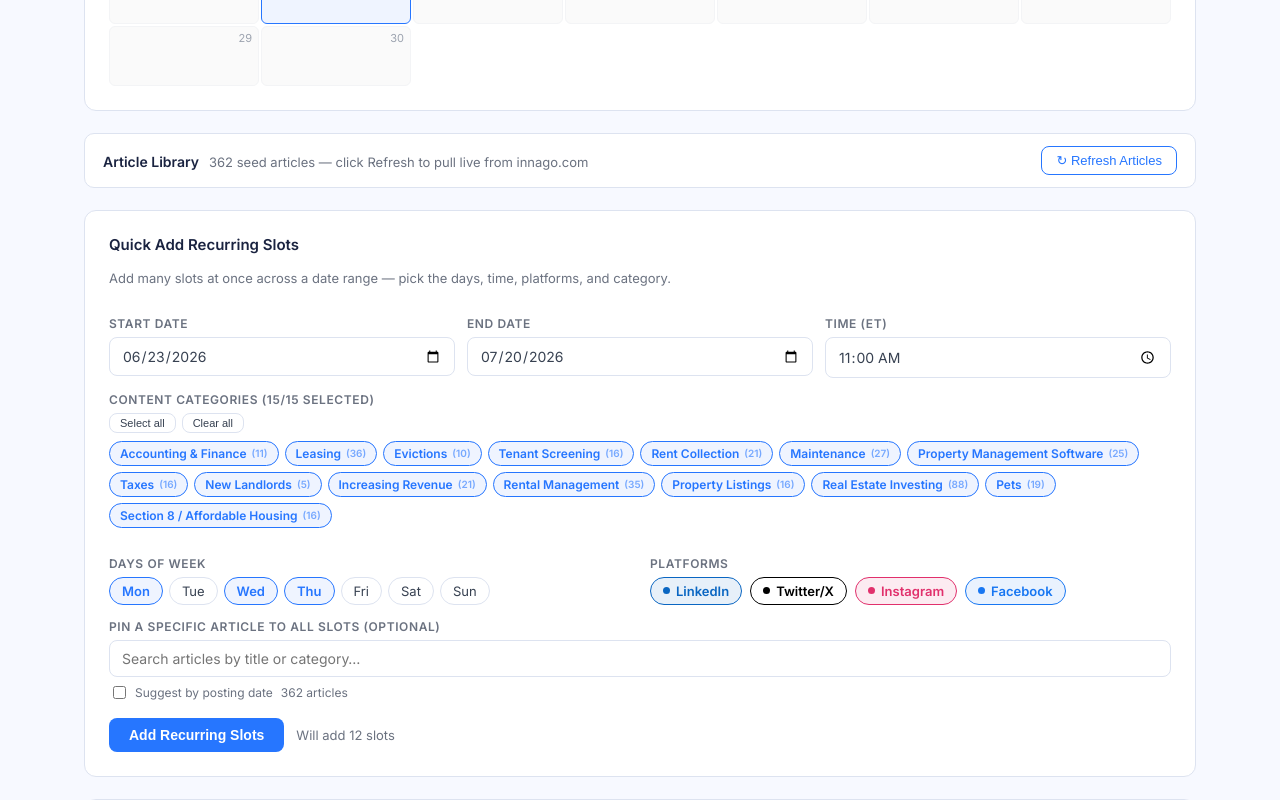
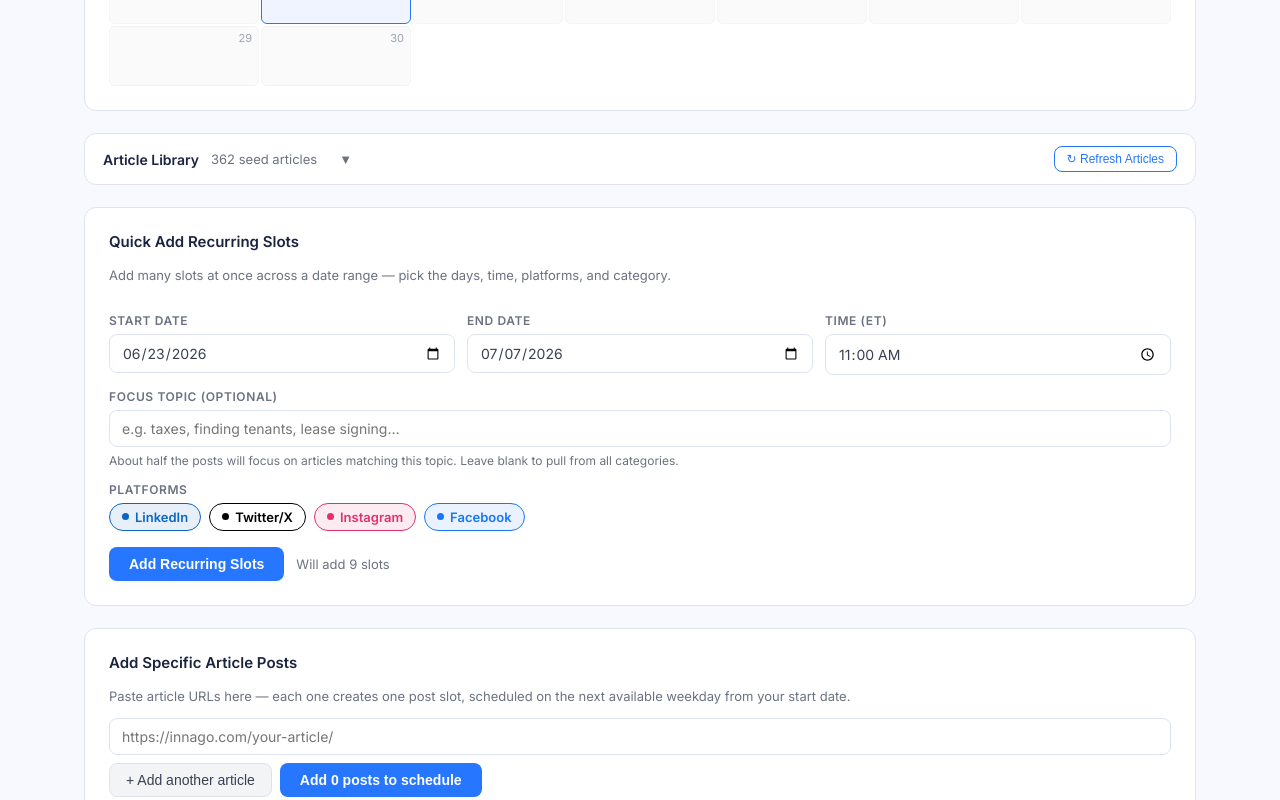
Before and after one commit to tiya-y/innago-social-dashboard, a Next.js app: page / in a window 1280 px wide. Shown: the part 440-1240 px from the top of the page. Built offline with nearby package versions, Linux system fonts and the light colour scheme.

Commit message:
Schedule tab: collapsible article library, topic search, specific article URLs, 2-week default, Mon-Thu default

```diff
--- a/pages/index.js
+++ b/pages/index.js
@@ -106,12 +106,13 @@ export default function Dashboard() {
     date: today(), time: '09:00', platforms: ['linkedin'], category: '', topicOverride: '', articleUrl: '',
   });
   const [recurForm, setRecurForm] = useState({
-    startDate: today(), endDate: addDays(today(), 27),
-    time: '11:00', days: [0,2,3],
+    startDate: today(), endDate: addDays(today(), 14),
+    time: '11:00', days: [0,1,2,3],
     platforms: ['linkedin','twitter','facebook','instagram'],
-    categories: Object.keys(CATEGORIES), // all selected by default
-    articleUrl: '',
+    topicKeyword: '',
   });
+  const [specificUrls, setSpecificUrls] = useState(['']);
+  const [libraryOpen, setLibraryOpen] = useState(false);
   // ── Slot list filters ────────────────────────
   const [slotFilterFrom, setSlotFilterFrom] = useState('');
   const [slotFilterTo, setSlotFilterTo] = useState('');
@@ -258,8 +259,7 @@ export default function Dashboard() {
   const removeSlot = (id) => setCustomSlots(p => p.filter(s => s.id !== id));
 
   const addRecurring = () => {
-    const { startDate, endDate, time, days, platforms, categories, articleUrl } = recurForm;
-    const category = categories.length === Object.keys(CATEGORIES).length ? '' : categories[0] || '';
+    const { startDate, endDate, time, days, platforms, topicKeyword } = recurForm;
     if (!startDate || !endDate || !days.length || !platforms.length) return;
     const cur = new Date(startDate + 'T00:00:00');
     const end = new Date(endDate + 'T00:00:00');
@@ -268,11 +268,36 @@ export default function Dashboard() {
     while (cur <= end && guard++ < 500) {
       const wd = cur.getDay() === 0 ? 6 : cur.getDay() - 1;
       if (days.includes(wd)) {
-        newSlots.push({ id: uid(), date: cur.toISOString().slice(0,10), time, platforms: [...platforms], categories: [...categories], category, topicOverride: '', articleUrl: articleUrl||'' });
+        newSlots.push({ id: uid(), date: cur.toISOString().slice(0,10), time, platforms: [...platforms], topicOverride: topicKeyword || '' });
       }
       cur.setDate(cur.getDate() + 1);
     }
     setCustomSlots(p => [...p, ...newSlots]);
+  };
+
+  const addSpecificSlots = () => {
+    const urls = specificUrls.filter(u => u.trim());
+    if (!urls.length) return;
+    const newSlots = [];
+    let cur = new Date(recurForm.startDate + 'T00:00:00');
+    const usedDates = new Set();
+    for (const url of urls) {
+      // Find next Mon–Thu not already used by this batch
+      let guard = 0;
+      while (guard++ < 60) {
+        const wd = cur.getDay(); // 0=Sun,1=Mon,...,6=Sat
+        const dateStr = cur.toISOString().slice(0, 10);
+        if (wd >= 1 && wd <= 4 && !usedDates.has(dateStr)) {
+          usedDates.add(dateStr);
+          newSlots.push({ id: uid(), date: dateStr, time: recurForm.time, platforms: [...recurForm.platforms], topicOverride: '', articleUrl: url });
+          cur.setDate(cur.getDate() + 1);
+          break;
+        }
+        cur.setDate(cur.getDate() + 1);
+      }
+    }
+    setCustomSlots(p => [...p, ...newSlots]);
+    setSpecificUrls(['']);
   };
 
   const toggleSlotPlatform = (setter, platforms, p) =>
@@ -312,8 +337,16 @@ export default function Dashboard() {
           displayTitle: slot.articleUrl.replace(/^https?:\/\/innago\.com\//, '').replace(/\/$/, '').replace(/-/g,' ').replace(/\b\w/g,c=>c.toUpperCase()),
         };
       } else {
-        const pool = slot.categories && slot.categories.length > 0 && slot.categories.length < Object.keys(CATEGORIES).length
-          ? allArticles.filter(a => slot.categories.includes(a.category))
+        const pool = slot.topicOverride
+          ? (() => {
+              const kw = slot.topicOverride.toLowerCase();
+              const matched = allArticles.filter(a =>
+                a.url.toLowerCase().includes(kw) ||
+                (a.displayTitle || '').toLowerCase().includes(kw) ||
+                (a.category || '').toLowerCase().includes(kw)
+              );
+              return matched.length >= 3 ? [...matched, ...allArticles].slice(0, Math.max(matched.length * 2, 20)) : allArticles;
+            })()
           : slot.category && CATEGORIES[slot.category]
             ? allArticles.filter(a => a.category === slot.category)
             : allArticles;
@@ -873,29 +906,78 @@ export default function Dashboard() {
               )}
             </div>
 
-            {/* ── Article library status ── */}
-            <div>
-              <div style={{ display:'flex', alignItems:'center', gap:12, padding:'12px 18px',
-                background:'#fff', border:`1px solid ${BORDER}`, borderRadius:10 }}>
-                <div style={{ flex:1 }}>
+            {/* ── Article Library (collapsible panel) ── */}
+            <div style={{ background:'#fff', border:`1px solid ${BORDER}`, borderRadius:12, overflow:'hidden' }}>
+              {/* Header row */}
+              <div style={{ display:'flex', alignItems:'center', gap:12, padding:'12px 18px' }}>
                 <span style={{ fontSize:14, fontWeight:600, color:TEXT }}>Article Library</span>
-                  <span style={{ fontSize:13, color:MUTED, marginLeft:10 }}>
+                <span style={{ fontSize:13, color:MUTED }}>
                   {scrapedArticles.length > 0
-                      ? `${scrapedArticles.length} live articles (${scrapeSource}) + ${ALL_ARTICLES.length} seed articles`
-                      : `${ALL_ARTICLES.length} seed articles — click Refresh to pull live from innago.com`}
-                  </span>
-                </div>
-                <button onClick={refreshArticles} disabled={isRefreshing}
-                  style={{ ...outlineBtn, color:BLUE, borderColor:BLUE, opacity:isRefreshing?0.6:1, fontSize:13, padding:'6px 14px' }}>
-                  {isRefreshing ? 'Scraping…' : '↻ Refresh Articles'}
-                </button>
+                    ? `${allArticles.length} articles (${scrapedArticles.length} live + ${ALL_ARTICLES.length - (allArticles.length - scrapedArticles.length)} seed)`
+                    : `${ALL_ARTICLES.length} seed articles`}
+                </span>
+                <button onClick={() => setLibraryOpen(o => !o)}
+                  style={{ background:'none', border:'none', cursor:'pointer', color:MUTED, fontSize:13, padding:'2px 6px', marginLeft:4 }}>
+                  {libraryOpen ? '▲' : '▼'}
+                </button>
+                <div style={{ marginLeft:'auto', display:'flex', gap:8 }}>
                   {scrapedArticles.length > 0 && (
                     <button onClick={()=>{setScrapedArticles([]);setScrapeSource('');}}
-                    style={{ ...outlineBtn, fontSize:13, padding:'6px 14px' }}>
+                      style={{ ...outlineBtn, fontSize:12, padding:'5px 12px' }}>
                       Clear Live
                     </button>
                   )}
-              </div>
+                  <button onClick={refreshArticles} disabled={isRefreshing}
+                    style={{ ...outlineBtn, color:BLUE, borderColor:BLUE, opacity:isRefreshing?0.6:1, fontSize:12, padding:'5px 12px' }}>
+                    {isRefreshing ? 'Scraping…' : '↻ Refresh Articles'}
+                  </button>
+                </div>
+              </div>
+              {/* Expanded content */}
+              {libraryOpen && (
+                <div style={{ borderTop:`1px solid ${BORDER}`, padding:'12px 18px 16px' }}>
+                  <div style={{ display:'flex', flexDirection:'column', gap:4 }}>
+                    {Object.entries(CATEGORIES).map(([cat, urls]) => {
+                      const catArticles = allArticles.filter(a => a.category === cat);
+                      const displayArticles = catArticles.length > 0 ? catArticles : urls.map(url => {
+                        const slug = url.replace(/^https?:\/\/innago\.com\//, '').replace(/\/$/, '');
+                        return { url, category: cat, displayTitle: slug.replace(/-/g,' ').replace(/\b\w/g,c=>c.toUpperCase()) };
+                      });
+                      const isOpen = openCategory === cat;
+                      return (
+                        <div key={cat} style={{ borderRadius:8, border:`1px solid ${BORDER}`, overflow:'hidden' }}>
+                          <button onClick={() => setOpenCategory(isOpen ? null : cat)}
+                            style={{ width:'100%', display:'flex', alignItems:'center', justifyContent:'space-between',
+                              padding:'9px 14px', background:isOpen?BLUE_BG:'#fff', border:'none', cursor:'pointer',
+                              fontSize:13, fontWeight:isOpen?600:400, color:isOpen?BLUE:TEXT }}>
+                            <span style={{ display:'flex', alignItems:'center', gap:8 }}>
+                              <span style={{ width:7, height:7, borderRadius:'50%', background:isOpen?BLUE:MUTED, display:'inline-block', flexShrink:0 }} />
+                              {cat}
+                            </span>
+                            <span style={{ display:'flex', alignItems:'center', gap:8 }}>
+                              <span style={{ fontSize:11, color:isOpen?BLUE:MUTED, fontWeight:400 }}>{displayArticles.length} articles</span>
+                              <span style={{ fontSize:12, color:isOpen?BLUE:MUTED }}>{isOpen ? '▲' : '▼'}</span>
+                            </span>
+                          </button>
+                          {isOpen && (
+                            <div style={{ padding:'8px 14px 12px', background:BG,
+                              display:'grid', gridTemplateColumns:'1fr 1fr', gap:'4px 16px' }}>
+                              {displayArticles.map(a => (
+                                <a key={a.url} href={a.url} target="_blank" rel="noreferrer"
+                                  style={{ fontSize:12, color:BLUE, textDecoration:'none', lineHeight:1.5,
+                                    whiteSpace:'nowrap', overflow:'hidden', textOverflow:'ellipsis' }}
+                                  title={a.displayTitle}>
+                                  {a.displayTitle}
+                                </a>
+                              ))}
+                            </div>
+                          )}
+                        </div>
+                      );
+                    })}
+                  </div>
+                </div>
+              )}
             </div>
 
             {/* ── Quick Add Recurring ── */}
@@ -908,7 +990,9 @@ export default function Dashboard() {
                 {/* Date / time row */}
                 <div style={{ display:'grid', gridTemplateColumns:'repeat(3,1fr)', gap:12, marginBottom:14 }}>
                   <Field label="Start date">
-                    <input type="date" value={recurForm.startDate} onChange={e=>setRecurForm(f=>({...f,startDate:e.target.value}))} style={input} />
+                    <input type="date" value={recurForm.startDate}
+                      onChange={e => setRecurForm(f => ({ ...f, startDate: e.target.value, endDate: addDays(e.target.value, 14) }))}
+                      style={input} />
                   </Field>
                   <Field label="End date">
                     <input type="date" value={recurForm.endDate} onChange={e=>setRecurForm(f=>({...f,endDate:e.target.value}))} style={input} />
@@ -918,53 +1002,16 @@ export default function Dashboard() {
                   </Field>
                 </div>
 
-                {/* Categories — full width */}
-                <Field label={`Content categories (${recurForm.categories.length}/${Object.keys(CATEGORIES).length} selected)`}>
-                  <div style={{ display:'flex', gap:6, marginBottom:8, marginTop:4 }}>
-                    <button onClick={()=>setRecurForm(f=>({...f,categories:Object.keys(CATEGORIES)}))}
-                      style={{ ...outlineBtn, fontSize:11, padding:'3px 10px' }}>Select all</button>
-                    <button onClick={()=>setRecurForm(f=>({...f,categories:[]}))}
-                      style={{ ...outlineBtn, fontSize:11, padding:'3px 10px' }}>Clear all</button>
-                  </div>
-                  <div style={{ display:'flex', flexWrap:'wrap', gap:6 }}>
-                    {Object.keys(CATEGORIES).map(cat => {
-                      const on = recurForm.categories.includes(cat);
-                      return (
-                        <label key={cat} style={{ display:'flex', alignItems:'center', gap:5, cursor:'pointer',
-                          padding:'4px 10px', borderRadius:20, fontSize:12,
-                          border:`1.5px solid ${on?BLUE:BORDER}`,
-                          background:on?BLUE_BG:'#fff', color:on?BLUE:'#374151', fontWeight:on?600:400 }}>
-                          <input type="checkbox" checked={on}
-                            onChange={()=>setRecurForm(f=>({
-                              ...f,
-                              categories: on ? f.categories.filter(c=>c!==cat) : [...f.categories, cat],
-                              articleUrl: '',
-                            }))}
-                            style={{ display:'none' }} />
-                          {cat} <span style={{ fontSize:10, opacity:0.6 }}>({CATEGORIES[cat].length})</span>
-                        </label>
-                      );
-                    })}
-                  </div>
-                </Field>
-
-                <div style={{ display:'grid', gridTemplateColumns:'1fr 1fr', gap:20, marginTop:14 }}>
-                  <Field label="Days of week">
-                    <div style={{ display:'flex', gap:6, flexWrap:'wrap', marginTop:4 }}>
-                      {DAY_NAMES.map((day,i) => {
-                        const on = recurForm.days.includes(i);
-                        return (
-                          <label key={i} style={{ display:'flex', alignItems:'center', cursor:'pointer',
-                            padding:'5px 12px', borderRadius:20, fontSize:13,
-                            border:`1.5px solid ${on?BLUE:BORDER}`,
-                            background:on?BLUE_BG:'#fff', color:on?BLUE:'#374151', fontWeight:on?600:400 }}>
-                            <input type="checkbox" checked={on}
-                              onChange={()=>setRecurForm(f=>({ ...f, days: on?f.days.filter(d=>d!==i):[...f.days,i] }))}
-                              style={{ display:'none' }} />
-                            {day}
-                          </label>
-                        );
-                      })}
+                <Field label="Focus topic (optional)">
+                  <input
+                    type="text"
+                    placeholder="e.g. taxes, finding tenants, lease signing…"
+                    value={recurForm.topicKeyword || ''}
+                    onChange={e => setRecurForm(f => ({ ...f, topicKeyword: e.target.value }))}
+                    style={input}
+                  />
+                  <div style={{ fontSize:12, color:MUTED, marginTop:6 }}>
+                    About half the posts will focus on articles matching this topic. Leave blank to pull from all categories.
                   </div>
                 </Field>
 
@@ -988,16 +1035,6 @@ export default function Dashboard() {
                     })}
                   </div>
                 </Field>
-                </div>
-
-                <Field label="Pin a specific article to all slots (optional)">
-                  <ArticlePicker
-                    value={recurForm.articleUrl}
-                    onChange={(url, article) => setRecurForm(f=>({ ...f, articleUrl: url, category: article?.category || f.category }))}
-                    slotDate={recurForm.startDate}
-                    articles={allArticles}
-                  />
-                </Field>
 
                 <div style={{ marginTop:16, display:'flex', alignItems:'center', gap:12 }}>
                   <button onClick={addRecurring}
@@ -1022,55 +1059,34 @@ export default function Dashboard() {
               </Card>
             </div>
 
-            {/* ── Article Library ── */}
+            {/* ── Add Specific Article Posts ── */}
             <div>
-              <Card title={`Article Library (${ALL_ARTICLES.length} articles across ${Object.keys(CATEGORIES).length} categories)`}>
-                <p style={{ margin:'0 0 12px', fontSize:13, color:MUTED }}>
-                  Click a category to browse its articles. Links open the article on innago.com.
+              <Card title="Add Specific Article Posts">
+                <p style={{ margin:'0 0 14px', fontSize:13, color:MUTED }}>
+                  Paste article URLs here — each one creates one post slot, scheduled on the next available weekday from your start date.
                 </p>
-                <div style={{ display:'flex', flexDirection:'column', gap:4 }}>
-                  {Object.entries(CATEGORIES).map(([cat, urls]) => {
-                    const isOpen = openCategory === cat;
-                    return (
-                      <div key={cat} style={{ borderRadius:8, border:`1px solid ${BORDER}`, overflow:'hidden' }}>
-                        {/* Category header */}
-                        <button onClick={()=>setOpenCategory(isOpen ? null : cat)}
-                          style={{ width:'100%', display:'flex', alignItems:'center', justifyContent:'space-between',
-                            padding:'9px 14px', background:isOpen?BLUE_BG:'#fff', border:'none', cursor:'pointer',
-                            fontSize:13, fontWeight:isOpen?600:400, color:isOpen?BLUE:TEXT }}>
-                          <span style={{ display:'flex', alignItems:'center', gap:8 }}>
-                            <span style={{ width:7, height:7, borderRadius:'50%', background:isOpen?BLUE:MUTED, display:'inline-block', flexShrink:0 }} />
-                            {cat}
-                          </span>
-                          <span style={{ display:'flex', alignItems:'center', gap:8 }}>
-                            <span style={{ fontSize:11, color:isOpen?BLUE:MUTED, fontWeight:400 }}>{urls.length} articles</span>
-                            <span style={{ fontSize:12, color:isOpen?BLUE:MUTED }}>{isOpen ? '▲' : '▼'}</span>
-                          </span>
-                        </button>
-                        {/* Article list */}
-                        {isOpen && (
-                          <div style={{ padding:'8px 14px 12px', background:BG,
-                            display:'grid', gridTemplateColumns:'1fr 1fr', gap:'4px 16px' }}>
-                            {urls.map(url => {
-                              const slug = url.replace(/^https?:\/\/innago\.com\//, '').replace(/\/$/, '');
-                              const title = slug.replace(/-/g,' ').replace(/\b\w/g,c=>c.toUpperCase());
-                              return (
-                                <a key={url} href={url} target="_blank" rel="noreferrer"
-                                  style={{ fontSize:12, color:BLUE, textDecoration:'none', lineHeight:1.5,
-                                    whiteSpace:'nowrap', overflow:'hidden', textOverflow:'ellipsis' }}
-                                  title={title}>
-                                  {title}
-                                </a>
-                              );
-                            })}
-                          </div>
-                        )}
-                      </div>
-                    );
-                  })}
+                {specificUrls.map((url, idx) => (
+                  <div key={idx} style={{ display:'flex', gap:8, marginBottom:8, alignItems:'center' }}>
+                    <input
+                      type="url"
+                      placeholder="https://innago.com/your-article/"
+                      value={url}
+                      onChange={e => setSpecificUrls(u => u.map((v, i) => i === idx ? e.target.value : v))}
+                      style={{ ...input, flex:1 }}
+                    />
+                    {specificUrls.length > 1 && (
+                      <button onClick={() => setSpecificUrls(u => u.filter((_, i) => i !== idx))}
+                        style={{ background:'none', border:'none', cursor:'pointer', color:MUTED, fontSize:20 }}>×</button>
+                    )}
+                  </div>
+                ))}
+                <div style={{ display:'flex', gap:8, marginTop:4 }}>
+                  <button onClick={() => setSpecificUrls(u => [...u, ''])} style={{ ...outlineBtn, background:'#f3f4f6', color:'#374151' }}>+ Add another article</button>
+                  <button onClick={addSpecificSlots} style={primaryBtn}>Add {specificUrls.filter(u => u.trim()).length} post{specificUrls.filter(u => u.trim()).length !== 1 ? 's' : ''} to schedule</button>
                 </div>
               </Card>
             </div>
+
           </div>
         )}
 
```
Lines whose indentation alone changed are shown as unchanged.
